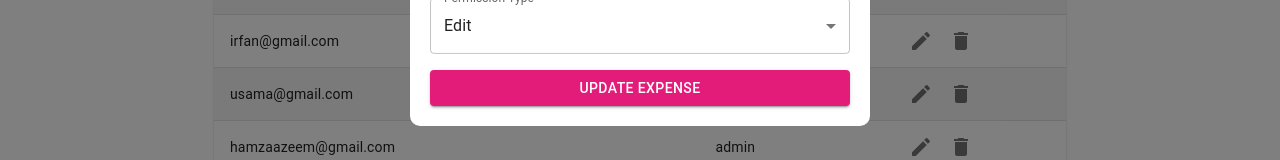
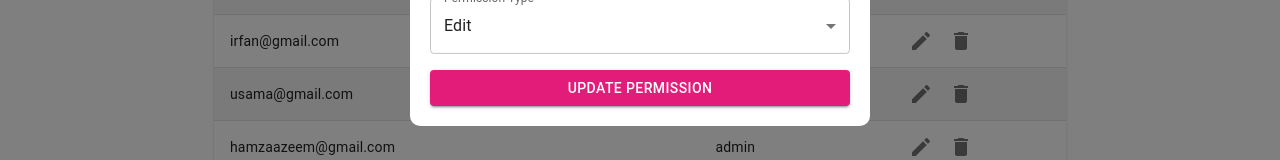
Before and after one commit to Rana-M-Usama/expense-wise, a React (Create React App) app in the folder client/: page /permissions in a window 1280 px wide. Both pictures are taken after a click on the button 920 px from the left and 343 px from the top of the page. Shown: the part 462-622 px from the top of the page. Built offline with nearby package versions, Linux system fonts and the light colour scheme.

Commit message:
update button text

```diff
--- a/client/src/components/permissions/PermissionModal.tsx
+++ b/client/src/components/permissions/PermissionModal.tsx
@@ -178,7 +178,7 @@ const Permission = ({
             color="primary"
             sx={{ mt: 2 }}
           >
-            {isUpdate ? "Update Expense" : "Add Expense"}
+            {isUpdate ? "Update Permission" : "Add Permission"}
           </Button>
         </form>
       </Box>
```
